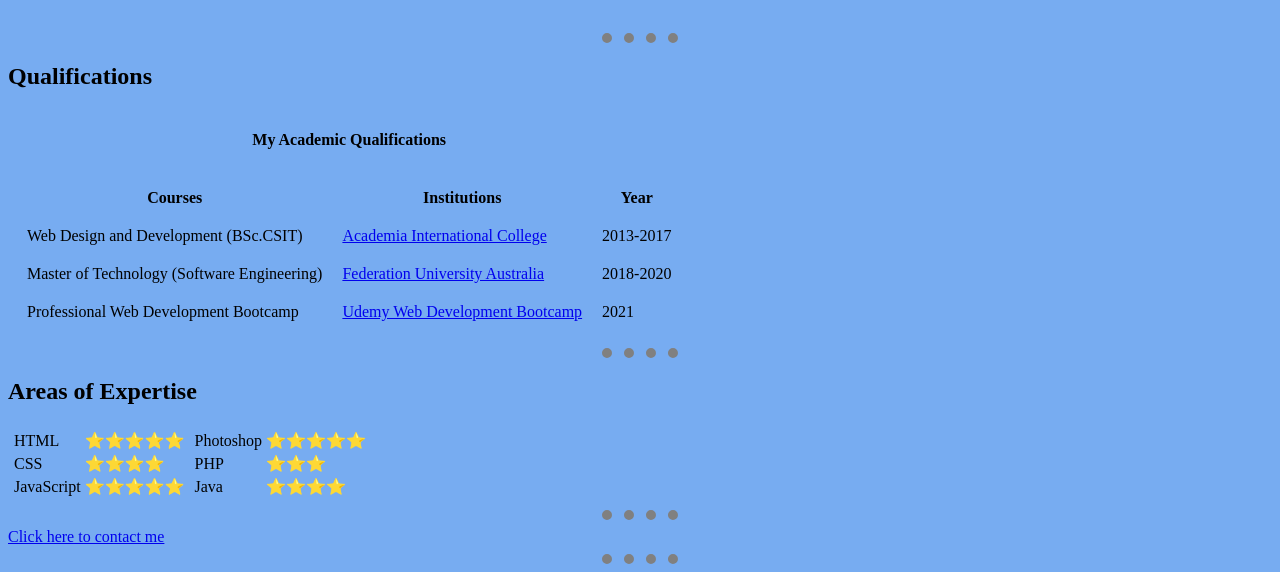
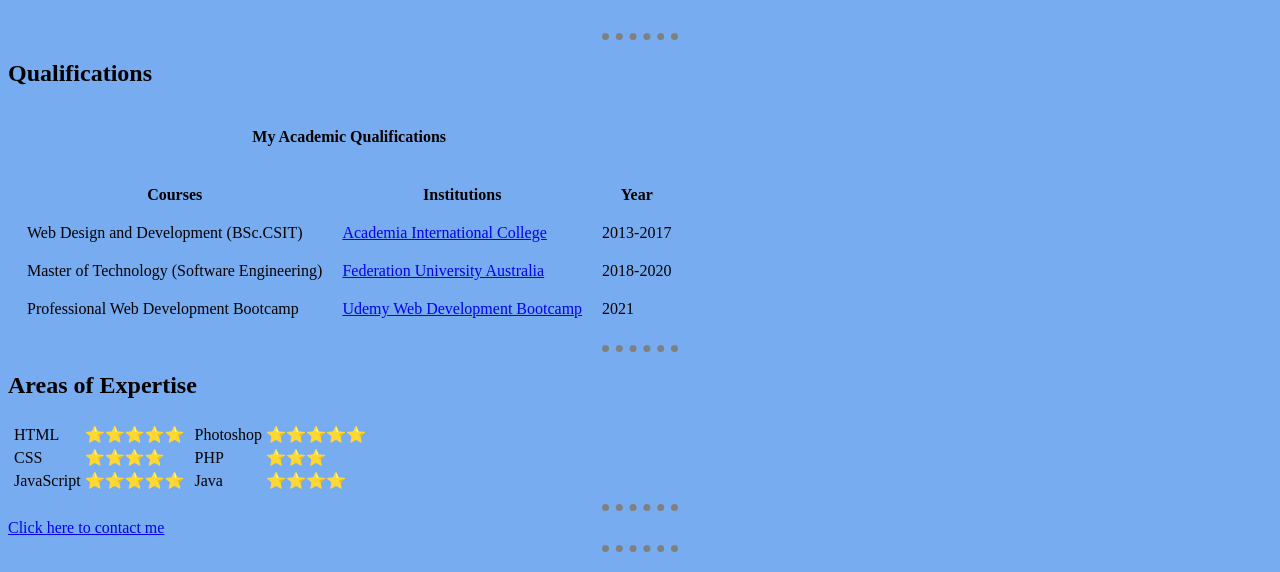
Before and after one commit to SubashGiri1995/cv, a plain HTML site: page index.html in a window 1280 px wide. Shown: the part 237-809 px from the top of the page. Drawn offline with Linux system fonts and the light colour scheme.

Commit message:
Update index.html

```diff
--- a/index.html
+++ b/index.html
@@ -14,7 +14,7 @@ background-color: #77ACF1;
         border-style: none;
         border-top-style: dotted;
         border-color: gray;
-        border-width: 10px;
+        border-width: 7px;
         width:6%;
       }
     </style>
```
